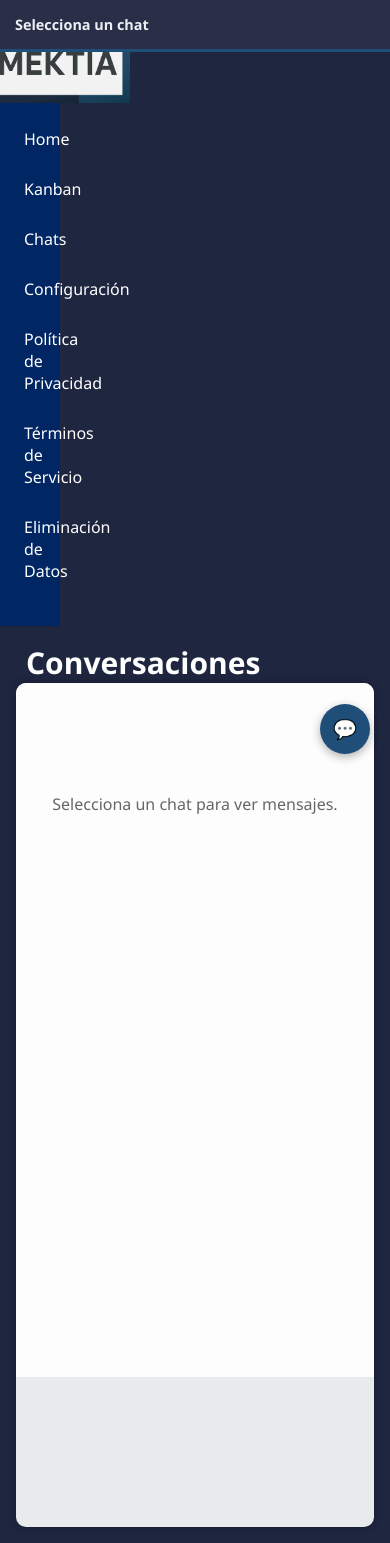
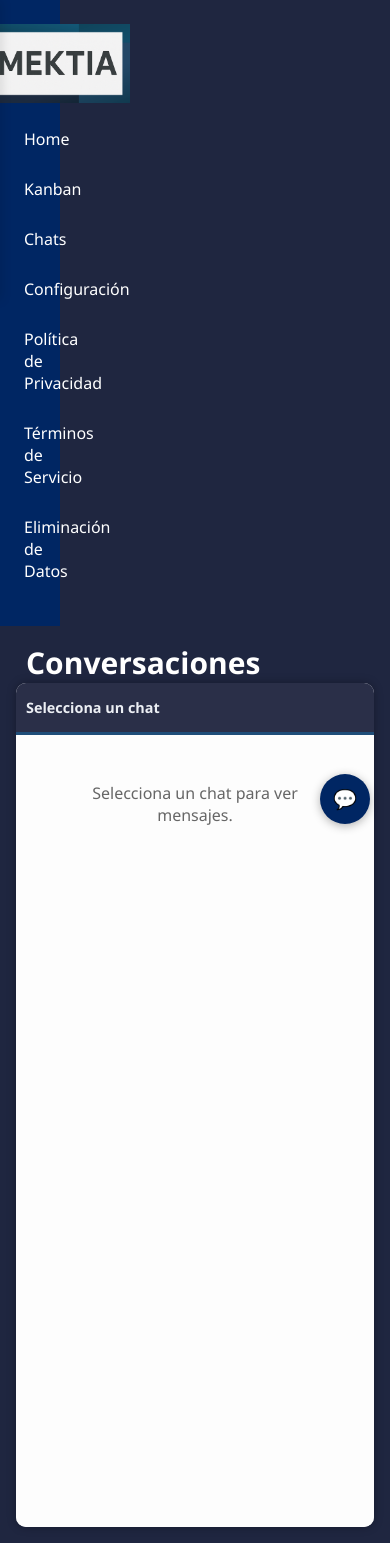
Before and after one commit to Mektiaventas/Whatsmektia, a Flask app: page /chats in a window 390 px wide. Run offline with Flask 3, Linux system fonts and the light colour scheme; data that the repository does not hold is empty.

Commit message:
regreso porque no se ve el mensaje de la IA

```diff
--- a/static/css/styles.css
+++ b/static/css/styles.css
@@ -1175,152 +1175,3 @@ body {
         flex-shrink: 0 !important;
     }
 }
-/* ========== FIX URGENTE HEADER MÓVIL ========== */
-@media (max-width: 768px) {
-    .chat-layout-v2 {
-        display: flex !important;
-        flex-direction: column !important;
-        min-height: 100vh !important;
-    }
-
-    .chat-panel-v2 {
-        display: flex !important;
-        flex-direction: column !important;
-        height: 100vh !important;
-    }
-
-    .chat-panel-header {
-        position: sticky !important;
-        top: 0 !important;
-        z-index: 1000 !important;
-        background: #2a2f48 !important;
-        padding: 12px 10px !important;
-        margin: 0 !important;
-        order: 1 !important;
-    }
-
-    .msgs-wrap-v2 {
-        order: 2 !important;
-        flex: 1 !important;
-        overflow-y: auto !important;
-        padding: 15px 10px 80px !important; /* Espacio para formulario */
-    }
-
-    .reply-form,
-    .ia-active-message {
-        order: 3 !important;
-        position: fixed !important;
-        bottom: 0 !important;
-        left: 0 !important;
-        right: 0 !important;
-        background: white !important;
-        padding: 10px !important;
-        z-index: 1001 !important;
-        margin: 0 !important;
-    }
-}
-/* ========== FIX EXCLUSIVO PARA LAYOUT MOBILE ========== */
-@media (max-width: 768px) {
-    /* OCULTAR la lista de chats por defecto */
-    .chat-list-v2 {
-        display: none !important;
-    }
-
-    /* MOSTRAR solo el panel de mensajes */
-    .chat-panel-v2 {
-        display: block !important;
-        width: 100% !important;
-        height: 100vh !important;
-    }
-
-    /* Header siempre visible arriba */
-    .chat-panel-header {
-        position: fixed !important;
-        top: 0 !important;
-        left: 0 !important;
-        right: 0 !important;
-        background: #2a2f48 !important;
-        padding: 15px !important;
-        z-index: 1000 !important;
-        border-bottom: 3px solid #1f4e79 !important;
-    }
-
-    /* Compensar el espacio del header fijo */
-    .msgs-wrap-v2 {
-        padding-top: 70px !important;
-        padding-bottom: 80px !important;
-        height: calc(100vh - 150px) !important;
-        overflow-y: auto !important;
-    }
-
-    /* Formulario fijo en la parte inferior */
-    .reply-form {
-        position: fixed !important;
-        bottom: 0 !important;
-        left: 0 !important;
-        right: 0 !important;
-        background: white !important;
-        padding: 15px !important;
-        z-index: 1001 !important;
-        border-top: 3px solid #1f4e79 !important;
-    }
-
-    /* Mostrar botón para abrir lista de chats */
-    .mobile-chat-toggle {
-        display: block !important;
-        position: fixed !important;
-        bottom: 90px !important;
-        right: 20px !important;
-        z-index: 1002 !important;
-        width: 50px !important;
-        height: 50px !important;
-        border-radius: 50% !important;
-        background: #1f4e79 !important;
-        color: white !important;
-        border: none !important;
-        font-size: 1.2rem !important;
-        cursor: pointer !important;
-        box-shadow: 0 3px 10px rgba(0,0,0,0.3) !important;
-    }
-
-    /* Cuando se activa la lista de chats */
-    .chat-list-v2.mobile-visible {
-        display: block !important;
-        position: fixed !important;
-        top: 0 !important;
-        left: 0 !important;
-        width: 100% !important;
-        height: 100vh !important;
-        z-index: 2000 !important;
-        background: white !important;
-        padding: 1rem !important;
-    }
-
-    /* Ocultar panel de mensajes cuando se ve la lista */
-    .chat-list-v2.mobile-visible ~ .chat-panel-v2 {
-        display: none !important;
-    }
-
-    /* Asegurar que el mensaje "Selecciona un chat" se vea bien */
-    .no-chat-selected {
-        text-align: center !important;
-        padding: 40px 20px !important;
-        color: #666 !important;
-        font-size: 16px !important;
-    }
-}
-
-/* ========== ESCRITORIO - asegurar que todo sea normal ========== */
-@media (min-width: 769px) {
-    .chat-list-v2 {
-        display: block !important;
-    }
-
-    .mobile-chat-toggle {
-        display: none !important;
-    }
-
-    .chat-panel-v2 {
-        display: block !important;
-    }
-}
```
